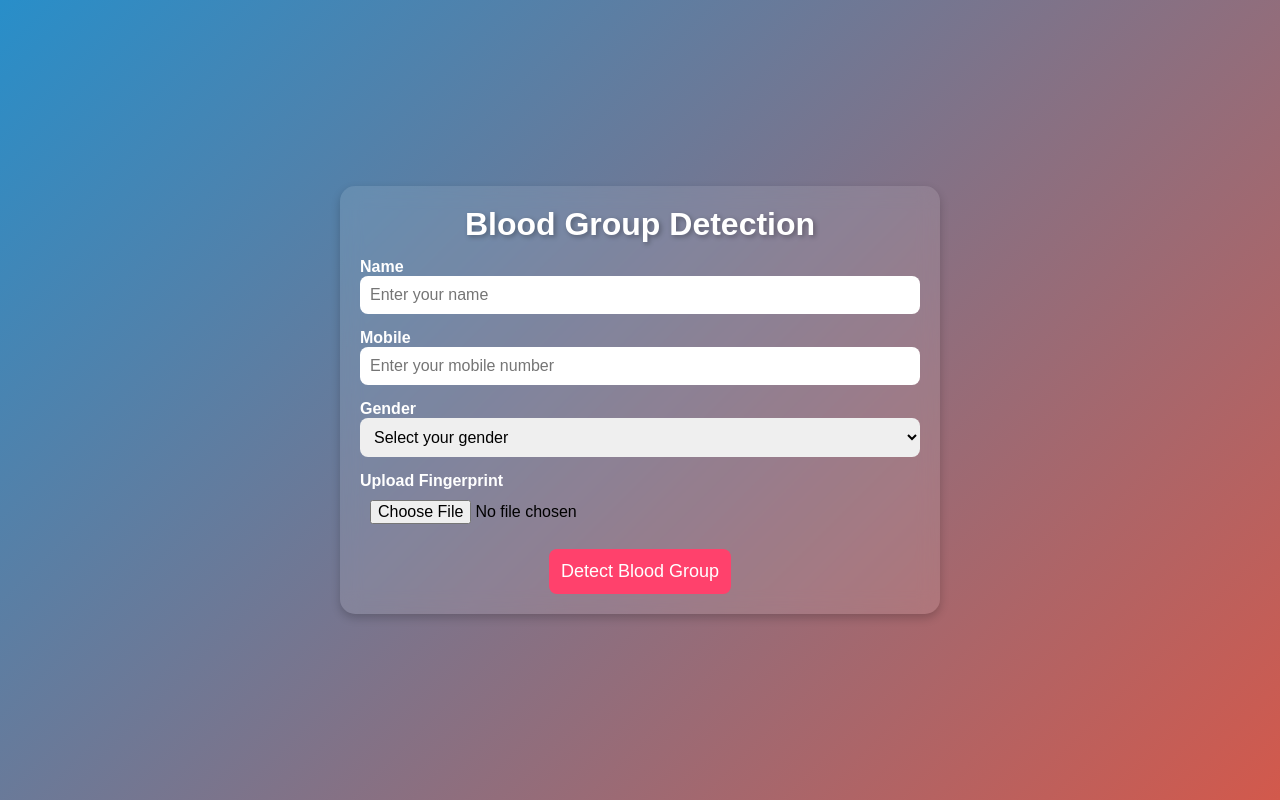
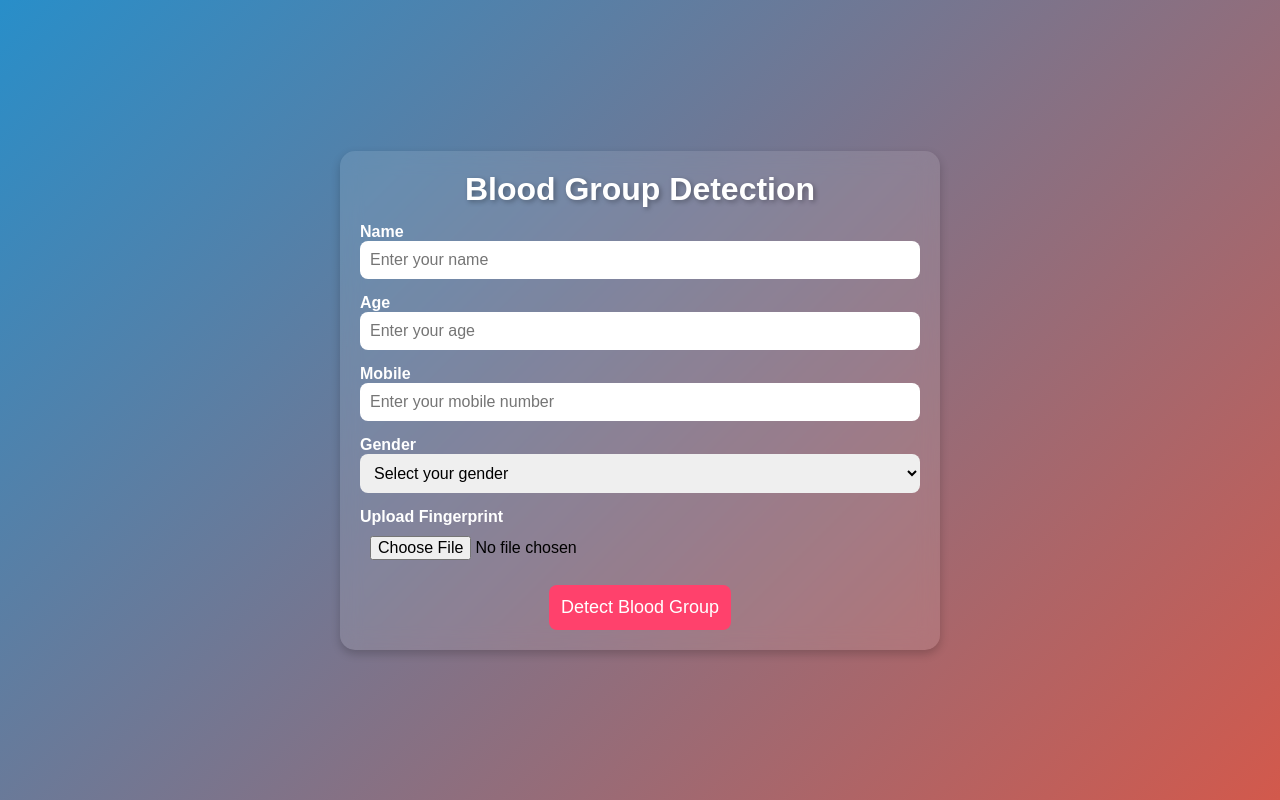
Before and after one commit to bharathkumarp0/blood-group, a Flask app: page / in a window 1280 px wide. Run offline with Flask 3, Linux system fonts and the light colour scheme.

Commit message:
Update index.html

```diff
--- a/templates/index.html
+++ b/templates/index.html
@@ -104,6 +104,10 @@
                 <input type="text" id="name" placeholder="Enter your name" required>
             </div>
             <div class="form-group">
+                <label for="age">Age</label>
+                <input type="number" id="age" placeholder="Enter your age" min="1" required>
+            </div>
+            <div class="form-group">
                 <label for="mobile">Mobile</label>
                 <input type="tel" id="mobile" placeholder="Enter your mobile number" pattern="[0-9]{10}" required>
             </div>
@@ -127,6 +131,7 @@
         <div class="result-section" id="resultSection">
             <h2>Detection Result</h2>
             <p><strong>Name:</strong> <span id="resultName"></span></p>
+            <p><strong>Age:</strong> <span id="resultAge"></span></p>
             <p><strong>Mobile:</strong> <span id="resultMobile"></span></p>
             <p><strong>Gender:</strong> <span id="resultGender"></span></p>
             <p><strong>Blood Group:</strong> <span id="resultBloodGroup"></span></p>
@@ -151,6 +156,7 @@
 
         function submitDetails() {
             document.getElementById('resultName').textContent = document.getElementById('name').value;
+            document.getElementById('resultAge').textContent = document.getElementById('age').value;
             document.getElementById('resultMobile').textContent = document.getElementById('mobile').value;
             document.getElementById('resultGender').textContent = document.getElementById('gender').value;
             document.getElementById('resultBloodGroup').textContent = "A+"; // Mock Data
```
